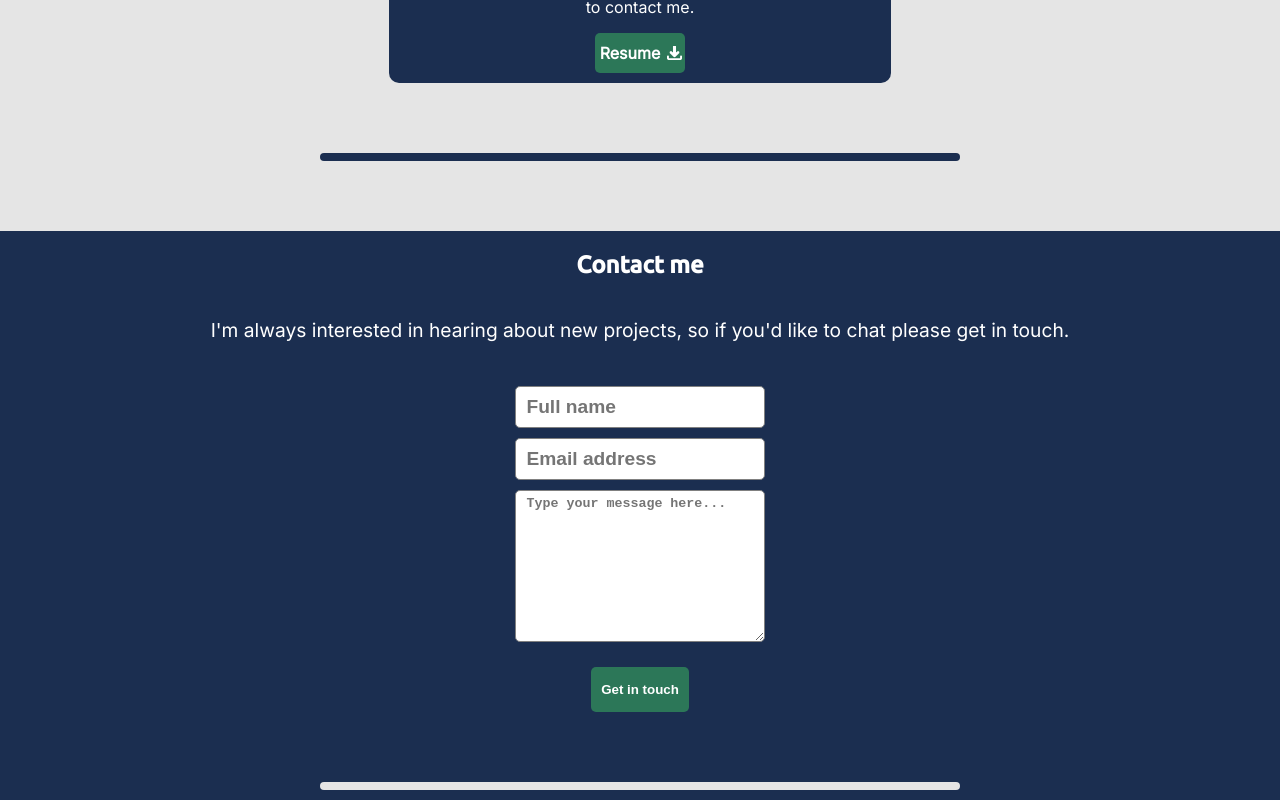
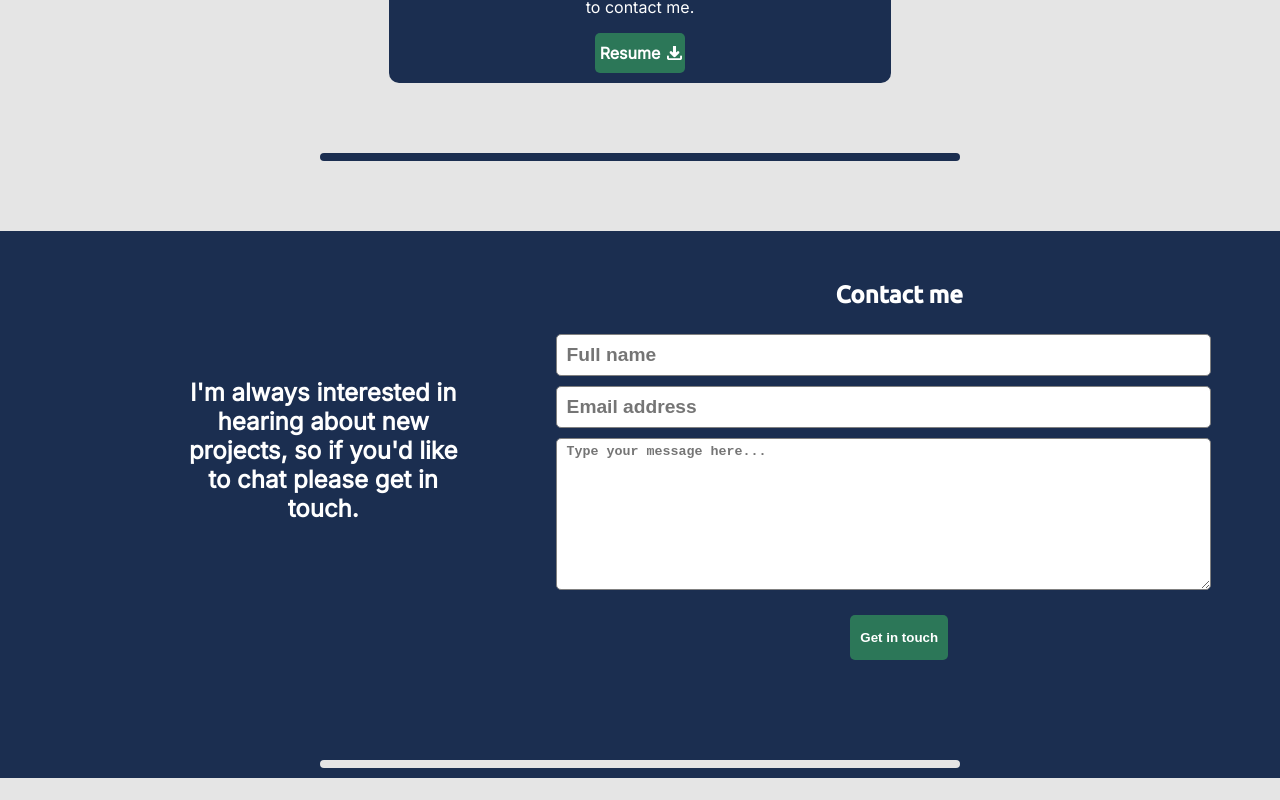
Before and after one commit to AmineHLub/portfolio, a React (Create React App) app: page / in a window 1280 px wide. Shown: the part 1633-2433 px from the top of the page. After the commit the page ends 2411 px from the top, so only its background shows below. Built offline with nearby package versions, Linux system fonts and the light colour scheme.

Commit message:
update desktops contact layout

```diff
--- a/src/components/Contact.js
+++ b/src/components/Contact.js
@@ -4,6 +4,7 @@ export default function Contact() {
   return (
     <section className="contact-container d-flex" id="contact">
       <h2>Contact me</h2>
+      <div className="contact-layout-container">
         <div className="contact-header">
           <p>
             I&apos;m always interested in hearing about new projects,
@@ -12,12 +13,14 @@ export default function Contact() {
         </div>
         <form action="https://formspree.io/f/xayvjvar" method="POST">
           <div className="form-container d-flex">
+            <h2 className="temp-contact-header">Contact me</h2>
             <input type="text" className="input input-name" placeholder="Full name" maxLength="30" name="username" required />
             <input type="email" className="input input-email" placeholder="Email address" name="_replyto" />
             <textarea className="input input-message" placeholder="Type your message here..." minLength="5" maxLength="500" name="message" required />
             <button className="button-submit" type="submit">Get in touch</button>
           </div>
         </form>
+      </div>
       <div className="seperator last-seperator" />
     </section>
   );
--- a/src/general-styling/about.css
+++ b/src/general-styling/about.css
@@ -60,6 +60,10 @@
   color: white;
 }
 
+.temp-contact-header {
+  display: none;
+}
+
 .form-container > .input {
   margin: 5px 0;
   width: 80%;
@@ -113,6 +117,38 @@
     width: 450px;
   }
 
+  .contact-container > h2 {
+    display: none;
+  }
+
+  .contact-layout-container {
+    display: flex;
+    padding: 30px 5%;
+    justify-content: center;
+    align-items: center;
+  }
+
+  .form-container > .input {
+    margin: 5px 5% 5px 0;
+    width: 100%;
+    padding: 5px 10px;
+  }
+
+  .temp-contact-header {
+    display: block;
+    color: white;
+  }
+
+  .contact-layout-container > div {
+    width: 25%;
+    font-size: 1.5rem;
+    font-weight: bold;
+  }
+
+  .contact-layout-container > form {
+    width: 55%;
+  }
+
   .contact-container,
   .form-container {
     border-radius: 0;
```
Lines whose indentation alone changed are shown as unchanged.
